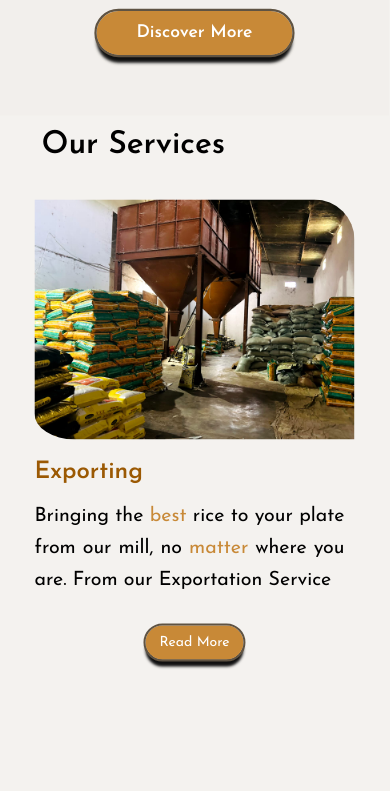
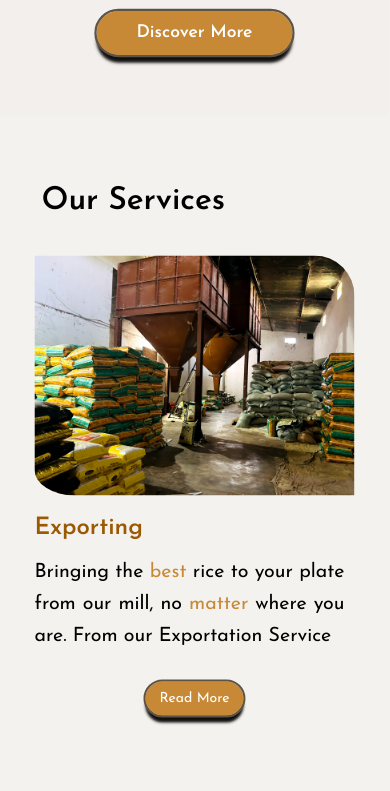
Before and after one commit to sujataprasad01/Rice-Mill-Website, a React (Create React App) app: page / in a window 390 px wide. Shown: the part 820-1611 px from the top of the page. Built offline with nearby package versions, Linux system fonts and the light colour scheme.

Commit message:
final final final

```diff
--- a/src/components/home/Home.css
+++ b/src/components/home/Home.css
@@ -65,7 +65,7 @@
   padding-left: 1rem;
   margin-top: 40rem;
   @media(max-width: 992px){
-    margin-top: 55rem;
+    margin-top: 59rem;
 
   }
     }
```
Also changed, not shown: 1 other file (tests, documents, lock files or other folders).
